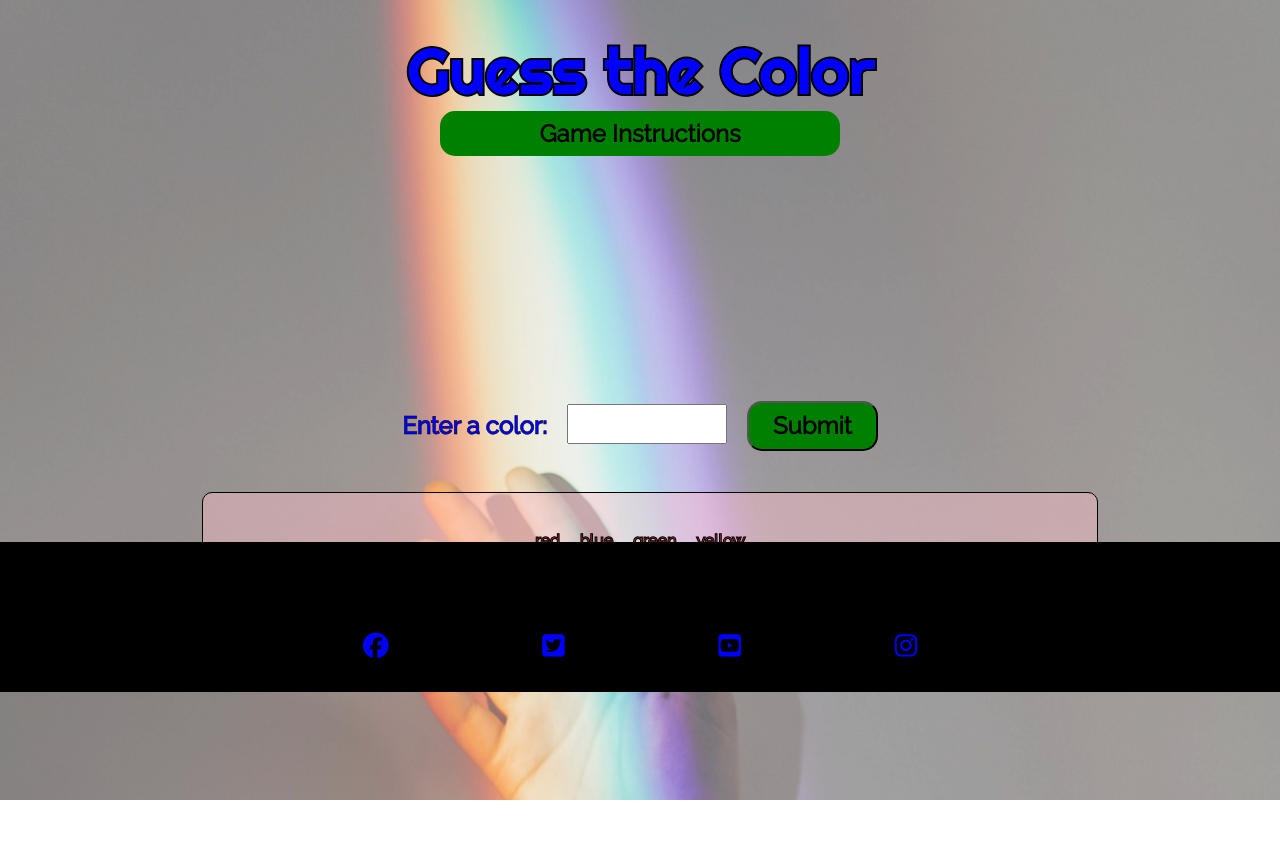
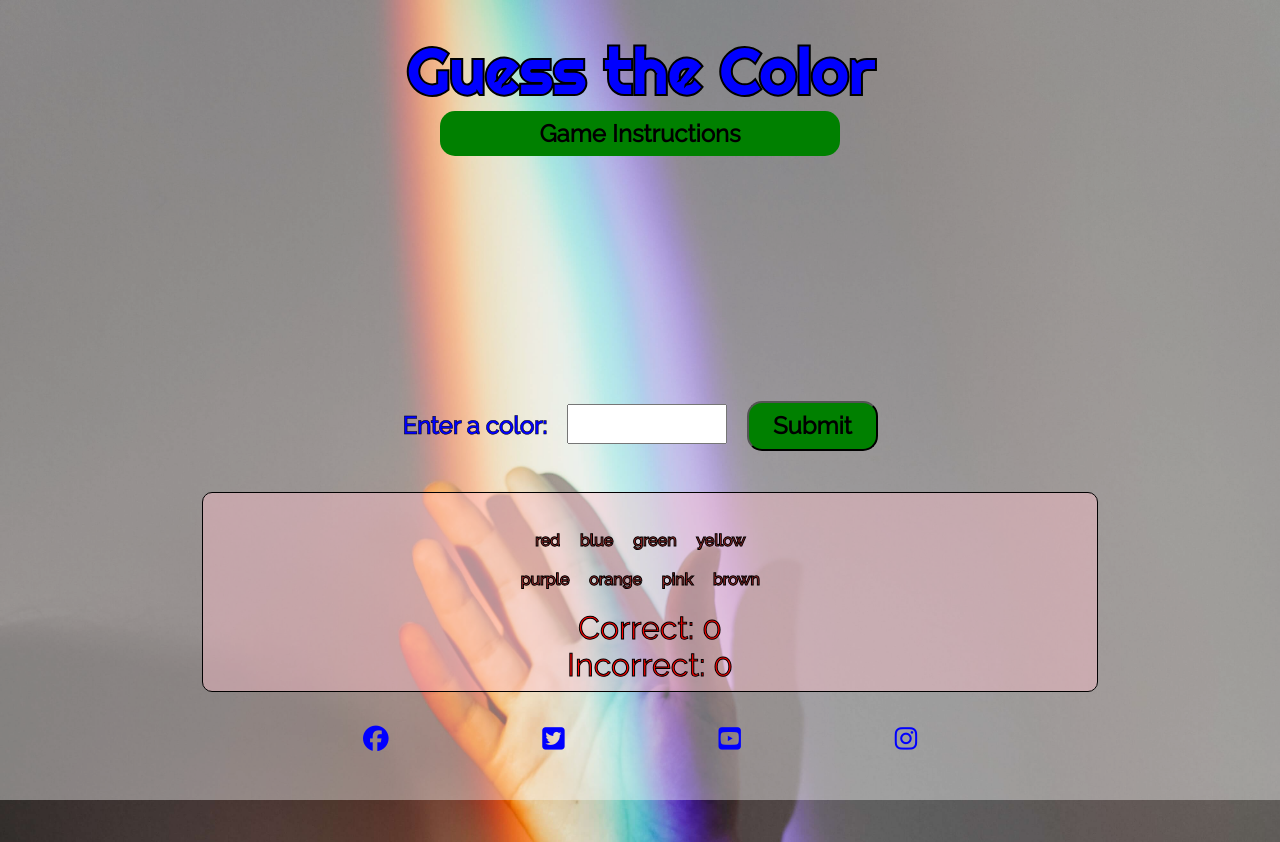
Before and after one commit to KrystalCoding/GuessTheColors, a plain HTML site: page index.html in a window 1280 px wide. Before the commit the page ends 800 px from the top, so only its background shows below. Drawn offline with Linux system fonts and the light colour scheme.

Commit message:
Fixing footer position and styling

```diff
--- a/assets/css/style.css
+++ b/assets/css/style.css
@@ -5,6 +5,7 @@ body {
     background-image: url("../images/background-image.jpg");
     background-size: cover;
     background-repeat: no-repeat;
+    padding-bottom: 150px;
 }
 
 body::before {
@@ -281,11 +282,8 @@ footer {
     position: absolute;
     bottom: 0;
     width: 100%;
-    background-color: black;
-    color: white;
     text-align: center;
     padding: 1rem;
-    height: 150px;
 }
 
 .social-networks {
@@ -308,6 +306,7 @@ footer {
     .social-networks i:hover {
     color: red;
     }
+
 /* Creates design responsiveness for screen sizes 768px or smaller */
 
 @media screen and (max-width: 768px) {
```
